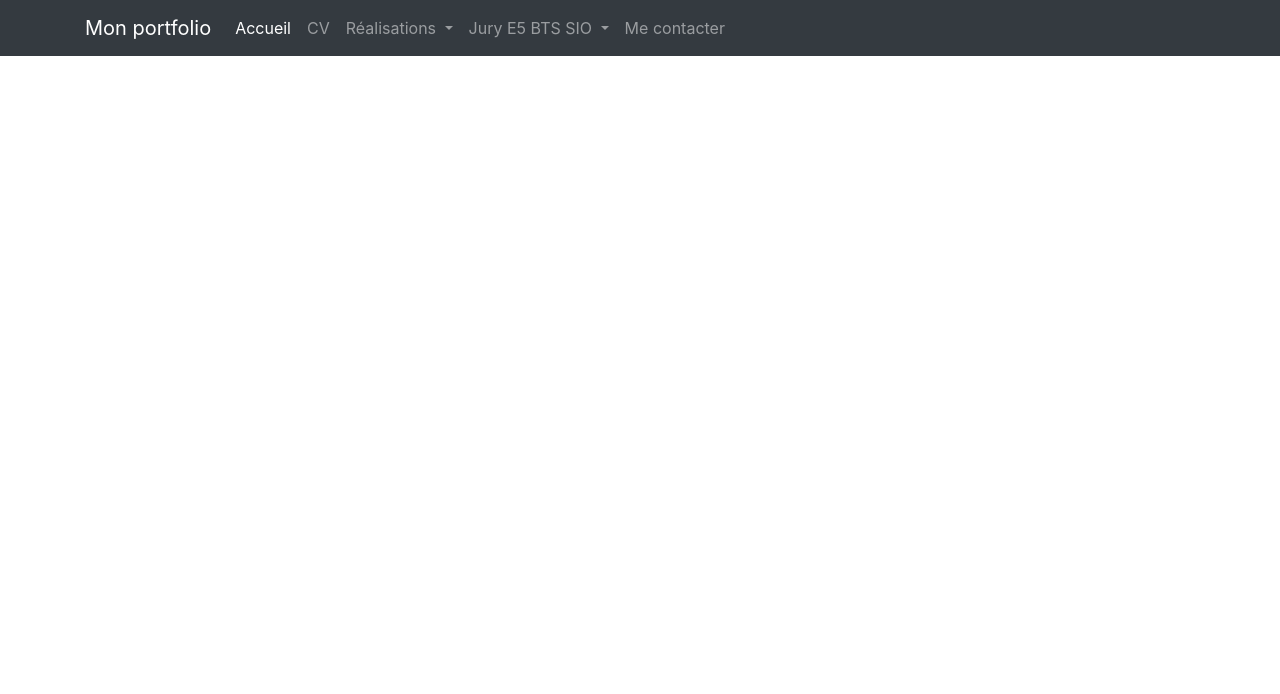
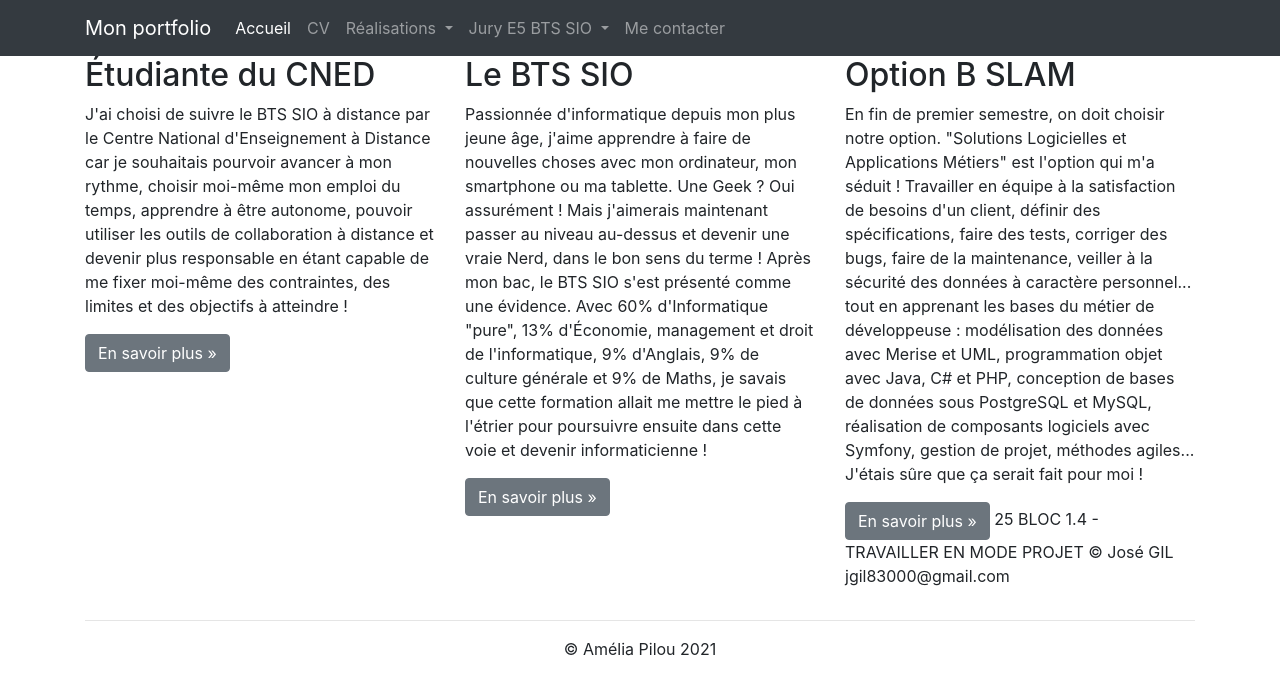
Before and after one commit to DESIRATLucile/DESIRATLucile.github.io, a plain HTML site: page index.html in a window 1280 px wide. Drawn offline with nearby package versions, Linux system fonts and the light colour scheme.

Commit message:
création pied de page Task #5 - Ajouter un pied de page

```diff
--- a/index.html
+++ b/index.html
@@ -186,6 +186,70 @@
     <script src="https://cdn.jsdelivr.net/npm/popper.js@1.16.1/dist/umd/popper.min.js" integrity="sha384-9/reFTGAW83EW2RDu2S0VKaIzap3H66lZH81PoYlFhbGU+6BZp6G7niu735Sk7lN" crossorigin="anonymous"></script>
     <script src="https://cdn.jsdelivr.net/npm/bootstrap@4.6.1/dist/js/bootstrap.min.js" integrity="sha384-VHvPCCyXqtD5DqJeNxl2dtTyhF78xXNXdkwX1CZeRusQfRKp+tA7hAShOK/B/fQ2" crossorigin="anonymous"></script>
     -->
-  </body>
+</body>
+
+<footer>
+    <div class="container">
+        <div class="row">
+
+            <div class="col-lg-4">
+                <h2>Étudiante du CNED</h2>
+                <p>J'ai choisi de suivre le BTS SIO à distance par le Centre National
+                d'Enseignement à Distance car je souhaitais pourvoir avancer à mon rythme,
+                choisir moi-même mon emploi du temps, apprendre à être autonome, pouvoir
+                utiliser les outils de collaboration à distance et devenir plus responsable en
+                étant capable de me fixer moi-même des contraintes, des limites et des
+                objectifs à atteindre !
+                </p>
+                <p><a class="btn btn-secondary" href="http://www.cned.fr" target="_blank"
+                role="button">En savoir plus »</a>
+                </p>
+            </div>
+
+            <div class="col-lg-4">
+                <h2>Le BTS SIO</h2>
+                <p>Passionnée d'informatique depuis mon plus jeune âge, j'aime apprendre à faire
+                de nouvelles choses avec mon ordinateur, mon smartphone ou ma tablette. Une
+                Geek ? Oui assurément ! Mais j'aimerais maintenant passer au niveau au-dessus
+                et devenir une vraie Nerd, dans le bon sens du terme ! Après mon bac, le BTS
+                SIO s'est présenté comme une évidence. Avec 60% d'Informatique "pure", 13%
+                d'Économie, management et droit de l'informatique, 9% d'Anglais, 9% de culture
+                générale et 9% de Maths, je savais que cette formation allait me mettre le
+                pied à l'étrier pour poursuivre ensuite dans cette voie et devenir
+                informaticienne !
+                </p>
+                <p><a class="btn btn-secondary" href="https://fr.wikipedia.org/wiki/Brevet_de_tec
+                hnicien_supérieur_-_Services_informatiques_aux_organisations"
+                target="_blank" role="button">En savoir plus »</a>
+                </p>
+            </div>
+
+            <div class="col-lg-4">
+                <h2>Option B SLAM</h2>
+                <p>En fin de premier semestre, on doit choisir notre option. "Solutions
+                Logicielles et Applications Métiers" est l'option qui m'a séduit&nbsp;!
+                Travailler en équipe à la satisfaction de besoins d'un client, définir des
+                spécifications, faire des tests, corriger des bugs, faire de la maintenance,
+                veiller à la sécurité des données à caractère personnel... tout en apprenant
+                les bases du métier de développeuse : modélisation des données
+                avec Merise et UML, programmation objet avec Java, C# et PHP, conception
+                de bases de données sous PostgreSQL et MySQL, réalisation de
+                composants logiciels avec Symfony, gestion de projet, méthodes agiles...
+                J'étais sûre que ça serait fait pour moi !
+                </p>
+                <p><a class="btn btn-secondary" href="https://www.onisep.fr/Ressources/Univers-Fo
+                rmation/Formations/Post-bac/bts-services-informatiques-aux-organisations-op
+                tion-b-solutions-logicielles-et-applications-metiers" target="_blank"
+                role="button">En savoir plus »</a>
+                25 BLOC 1.4 - TRAVAILLER EN MODE PROJET © José GIL jgil83000@gmail.com
+                </p>
+            </div>
+        </div>
+
+        <hr>
+        <p class="text-center" id="copyright">© Amélia Pilou 2021</p>
+
+    </div>
+</footer>
 
 </html>
```
